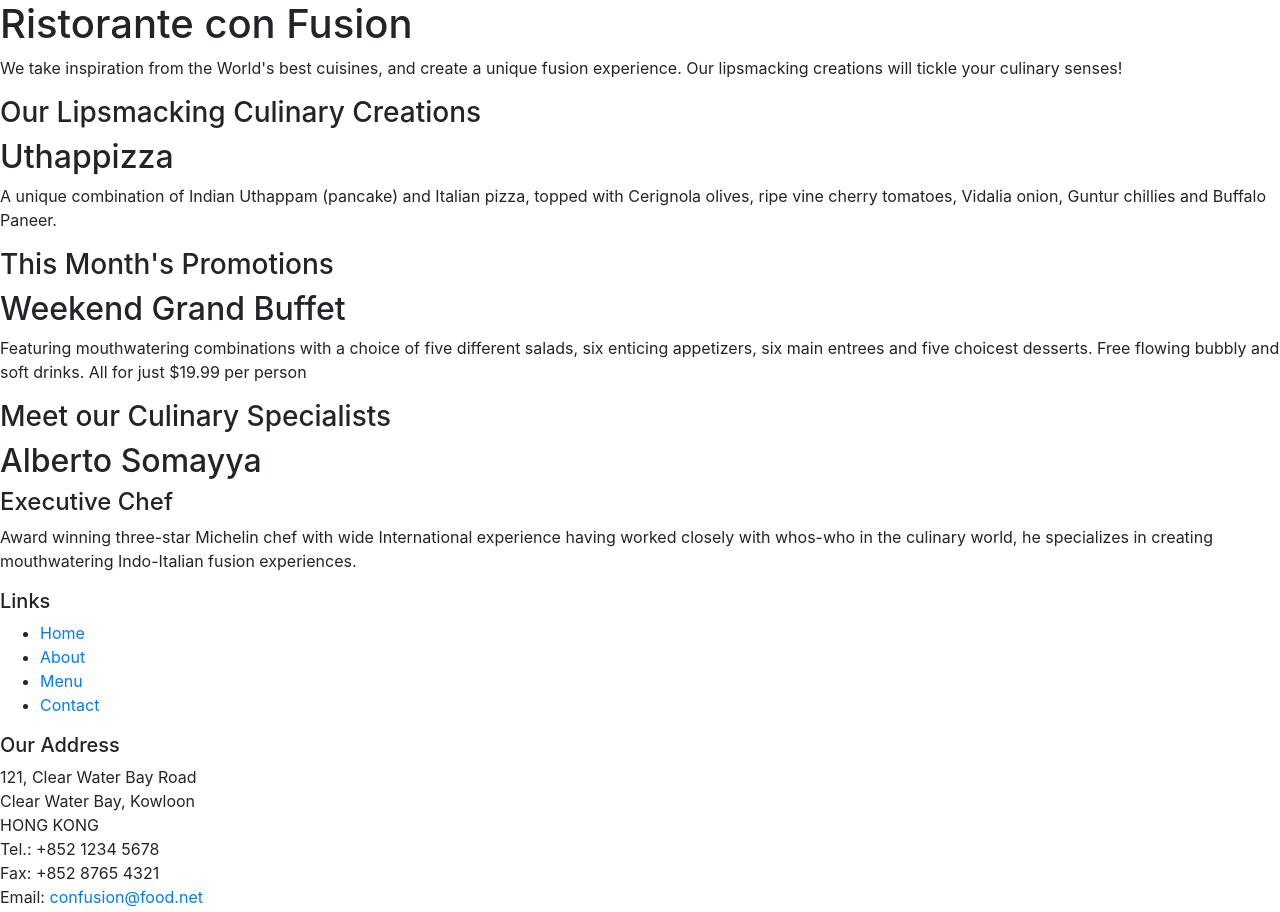
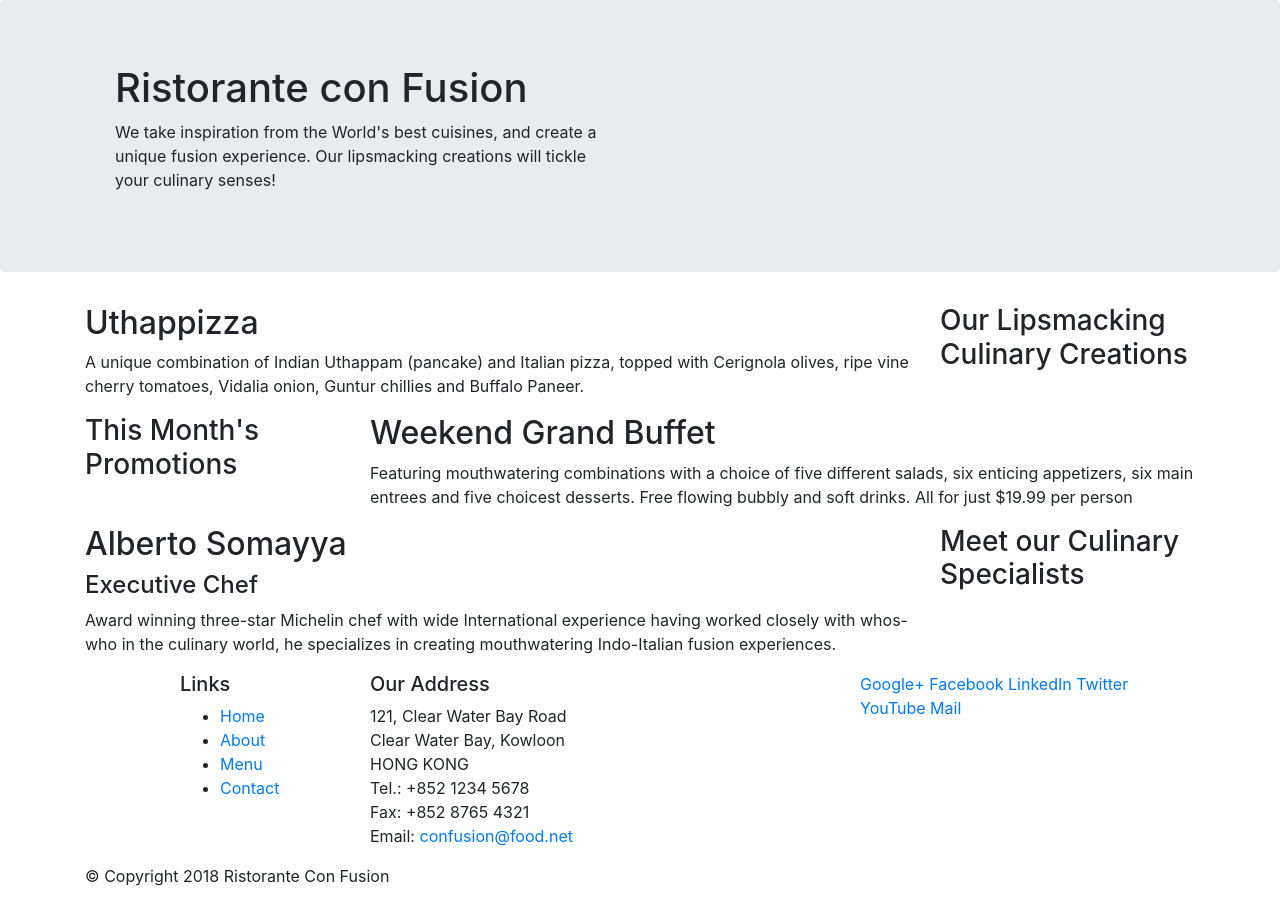
Before and after one commit to microsaurav/Confusion, a website: page index.html in a window 1280 px wide. Shown: the top 912 px of the page. Drawn offline with nearby package versions, Linux system fonts and the light colour scheme.

Commit message:
Bootstrap Grid Part 1

```diff
--- a/index.html
+++ b/index.html
@@ -14,10 +14,10 @@
 
 <body>
 
-    <header>
-        <div>
-            <div>
-                <div>
+    <header class="jumbotron">
+        <div class="container">
+            <div class ="col-12 col-sm-6">
+                <div class="col-12 col-sm">
                     <h1>Ristorante con Fusion</h1>
                     <p>We take inspiration from the World's best cuisines, and create a unique fusion experience. Our lipsmacking creations will tickle your culinary senses!</p>
                 </div>
@@ -27,33 +27,33 @@
         </div>
     </header>
 
-    <div>
-        <div>
-            <div>
+    <div class="container">
+        <div class ="row">
+            <div class="col-12 col-sm-4 order-sm-last col-md-3">
                 <h3>Our Lipsmacking Culinary Creations</h3>
             </div>
-            <div>
+            <div class="col col-sm order-sm-first col-md">
                 <h2>Uthappizza</h2>
                 <p>A unique combination of Indian Uthappam (pancake) and Italian pizza, topped with Cerignola olives, ripe vine cherry tomatoes, Vidalia onion, Guntur chillies and Buffalo Paneer.</p>
             </div>
         </div>
 
 
-        <div>
-            <div>
+        <div class ="row">
+            <div class="col-12 col-sm-4 col-md-3">
                 <h3>This Month's Promotions</h3>
             </div>
-            <div>
+            <div class="col col-sm col-md">
                 <h2>Weekend Grand Buffet</h2>
                 <p>Featuring mouthwatering combinations with a choice of five different salads, six enticing appetizers, six main entrees and five choicest desserts. Free flowing bubbly and soft drinks. All for just $19.99 per person </p>
             </div>
         </div>
 
-        <div>
-            <div>
+        <div class="row">
+            <div class="col-12 col-sm-4 order-sm-last col-md-3" >
                 <h3>Meet our Culinary Specialists</h3>
             </div>
-            <div>
+            <div class="col col-sm order-sm-first col-md">
                 <h2>Alberto Somayya</h2>
                 <h4>Executive Chef</h4>
                 <p>Award winning three-star Michelin chef with wide International experience having worked closely with whos-who in the culinary world, he specializes in creating mouthwatering Indo-Italian fusion experiences. </p>
@@ -62,9 +62,9 @@
     </div>
 
     <footer>
-        <div>
-            <div>
-                <div>
+        <div class="container">
+            <div class="row">
+                <div class="col-4 offset-1 col-sm-2">
                     <h5>Links</h5>
                     <ul>
                         <li><a href="#">Home</a></li>
@@ -73,7 +73,7 @@
                         <li><a href="#">Contact</a></li>
                     </ul>
                 </div>
-                <div>
+                <div class="col-7 col-sm-5">
                     <h5>Our Address</h5>
                     <address>
 		              121, Clear Water Bay Road<br>
@@ -84,8 +84,8 @@
 		              Email: <a href="mailto:confusion@food.net">confusion@food.net</a>
 		           </address>
                 </div>
-                <div>
-                    <div>
+                <div class="col-12 col-sm-4">
+                    <div class="col-auto">
                         <a href="http://google.com/+">Google+</a>
                         <a href="http://www.facebook.com/profile.php?id=">Facebook</a>
                         <a href="http://www.linkedin.com/in/">LinkedIn</a>
```
